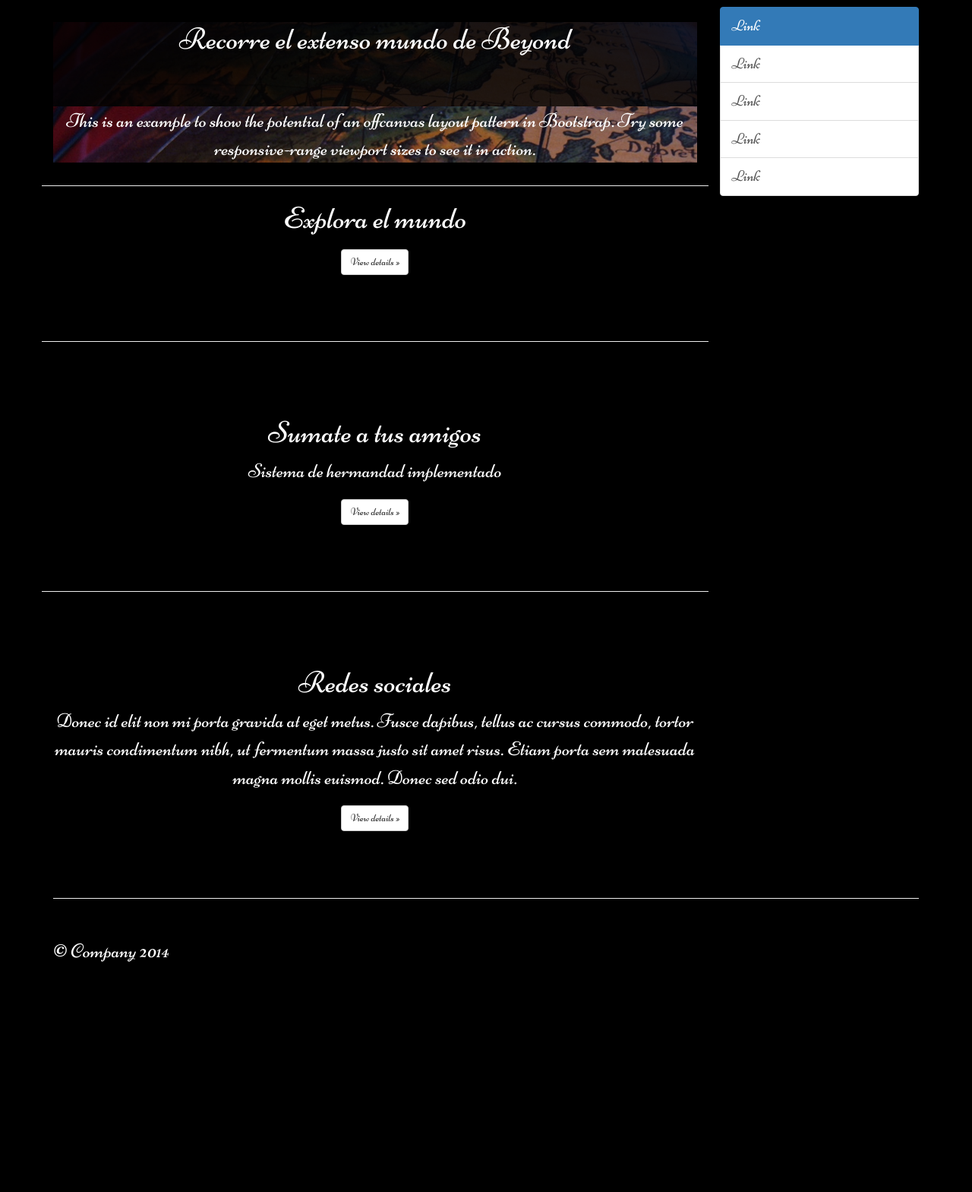
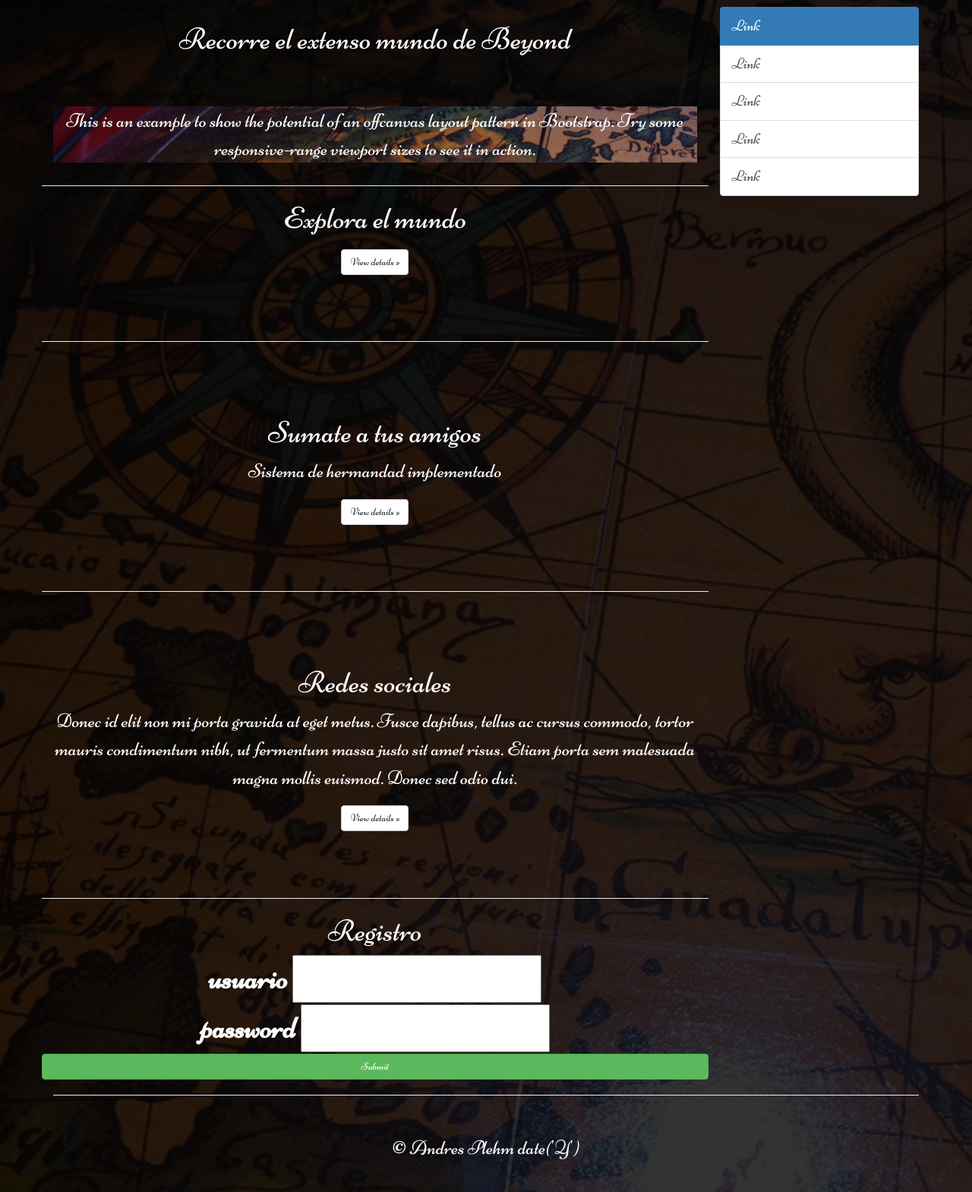
Before and after one commit to PlehmA/Beyond-world, a PHP site: page / in a window 1280 px wide. Shown: the part 91-1660 px from the top of the page at 76% size. Before the commit the page ends 1357 px from the top, so only its background shows below. Run offline with PHP 8.4, Linux system fonts and the light colour scheme; some libraries are stand-ins or nearby versions.

Commit message:
asdasdasasdasda
saasdasd

```diff
--- a/css/style.css
+++ b/css/style.css
@@ -4,9 +4,11 @@ html,body,nav,h1,h2,h3,h4,h5,h6,p,footer{
 }
 html,
 body {
+    background: linear-gradient( rgba(0, 0, 0, 0.8), rgba(0, 0, 0, 0.8 )), url("../images/Maps/world.jpg") no-repeat center top;
+    background-size: cover;
+    color: white;
     overflow-x: hidden; /* Prevent scroll on narrow devices */
-    background-color: #000000;
-    color: white;
+    background-color: #fff;
 }
 body {
     padding-top: 100px;
@@ -58,9 +60,3 @@ nav {
     transition: 0.8s;
     -webkit-transition:  0.8s;
 }
-.sobrenos{
-    background: linear-gradient( rgba(0, 0, 0, 0.8), rgba(0, 0, 0, 0.8 )), url("../images/Maps/world.jpg") no-repeat center top;
-    background-size: cover;
-    color: white;
-    height: 100%;
-}
--- a/index.php
+++ b/index.php
@@ -66,6 +66,19 @@
                             <p><a class="btn btn-default" href="#" role="button">View details »</a></p>
                         </div>
                         <br>
+                        <hr>
+                        <div class="text-center" id="social">
+                            <h2>Registro</h2>
+                            <form class="form-horizontal">
+                            <label>usuario</label>
+                                <input type="text" name="usuario">
+                                <br>
+                                <label>password</label>
+                                <input type="password" name="password">
+                                <br>
+                                <input type="submit" name="enviar"  style="color: #fff;" class="btn btn-block btn-success">
+                            </form>
+                        </div>
                     </div><!--/row-->
                 </div><!--/.col-xs-12.col-sm-9-->
 
@@ -82,8 +95,8 @@
 
             <hr>
 
-            <footer>
-                <p>© Company 2014</p>
+            <footer class="text-center">
+                <p>&copy Andres Plehm <?php echo "date('Y')"; ?></p>
             </footer>
 
         </div><!--/.container-->
```
Also changed, not shown: utilities/utilities.php (added).
